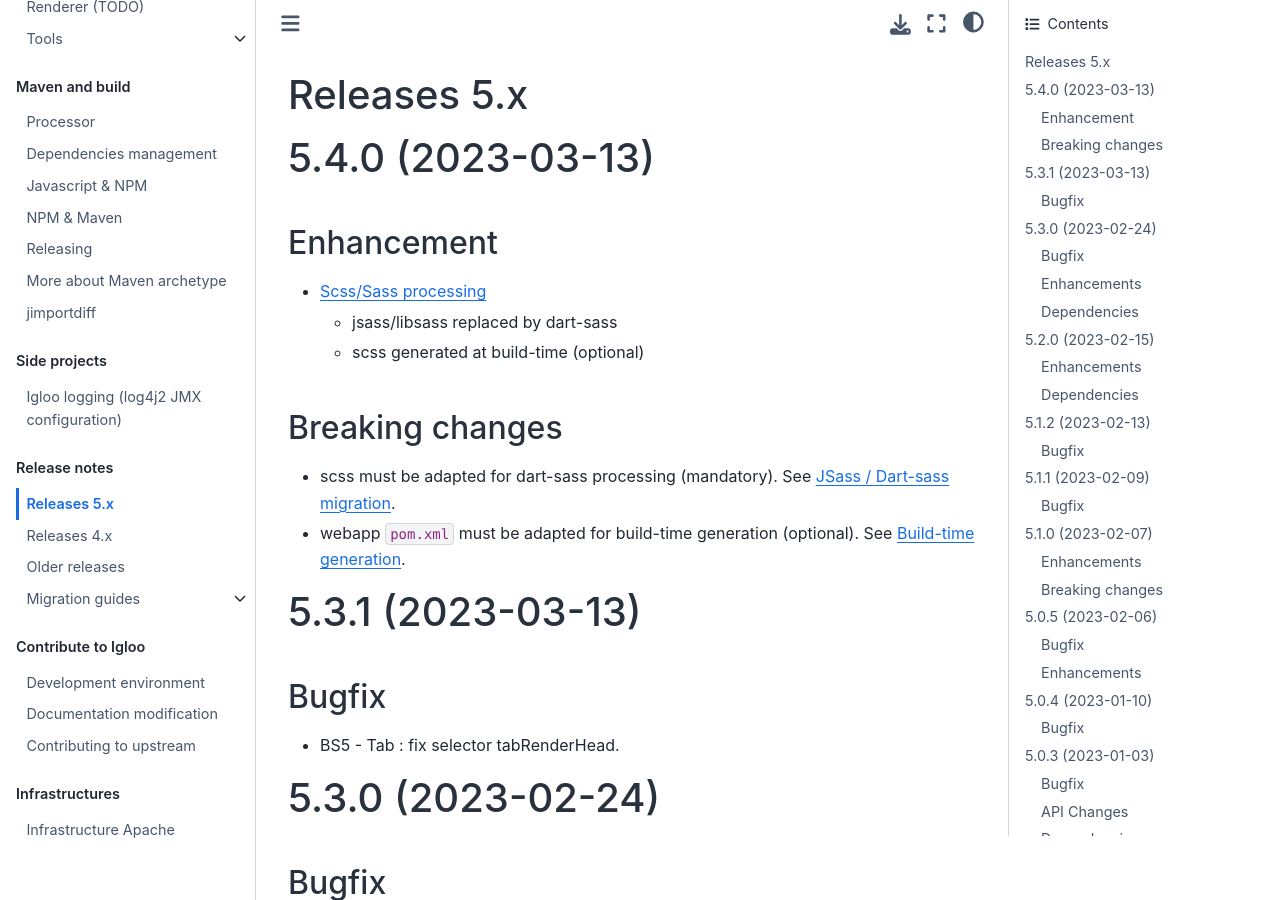
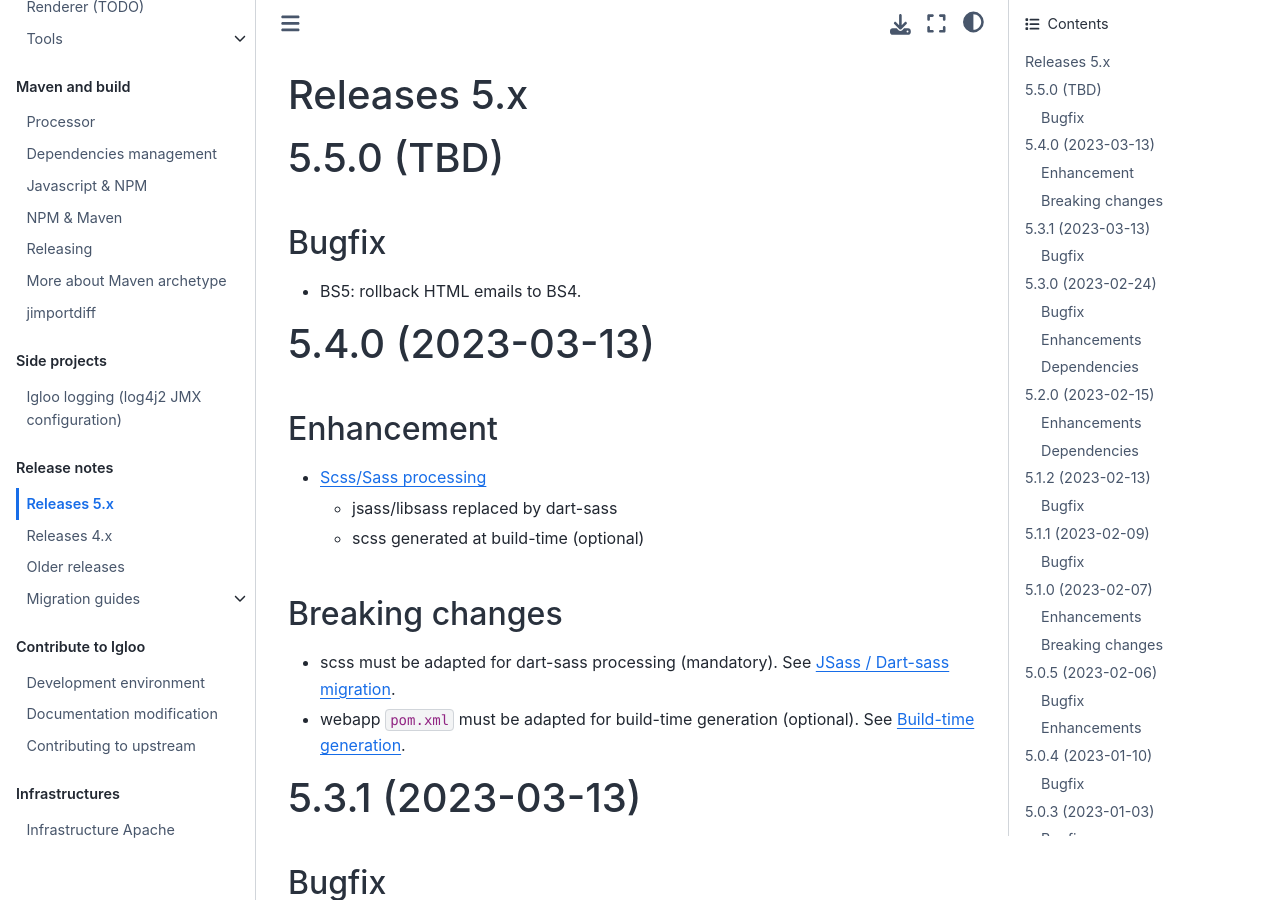
Before and after one commit to igloo-project/igloo-doc, a Sphinx documentation site: the page built from source/release-notes/releases-5.x.md, in a window 1280 px wide and 900 px high. Built offline with Sphinx 7.4.7 and the Sphinx Book theme 1.1.4, drawn with Linux system fonts in a browser that asks for light colours.

Commit message:
Changelog 5.5.0

```diff
--- a/source/release-notes/releases-5.x.md
+++ b/source/release-notes/releases-5.x.md
@@ -1,4 +1,12 @@
 # Releases 5.x
+
+(v5.5.0)=
+
+# 5.5.0 (TBD)
+
+## Bugfix
+
+* BS5: rollback HTML emails to BS4.
 
 (v5.4.0)=
 
```
